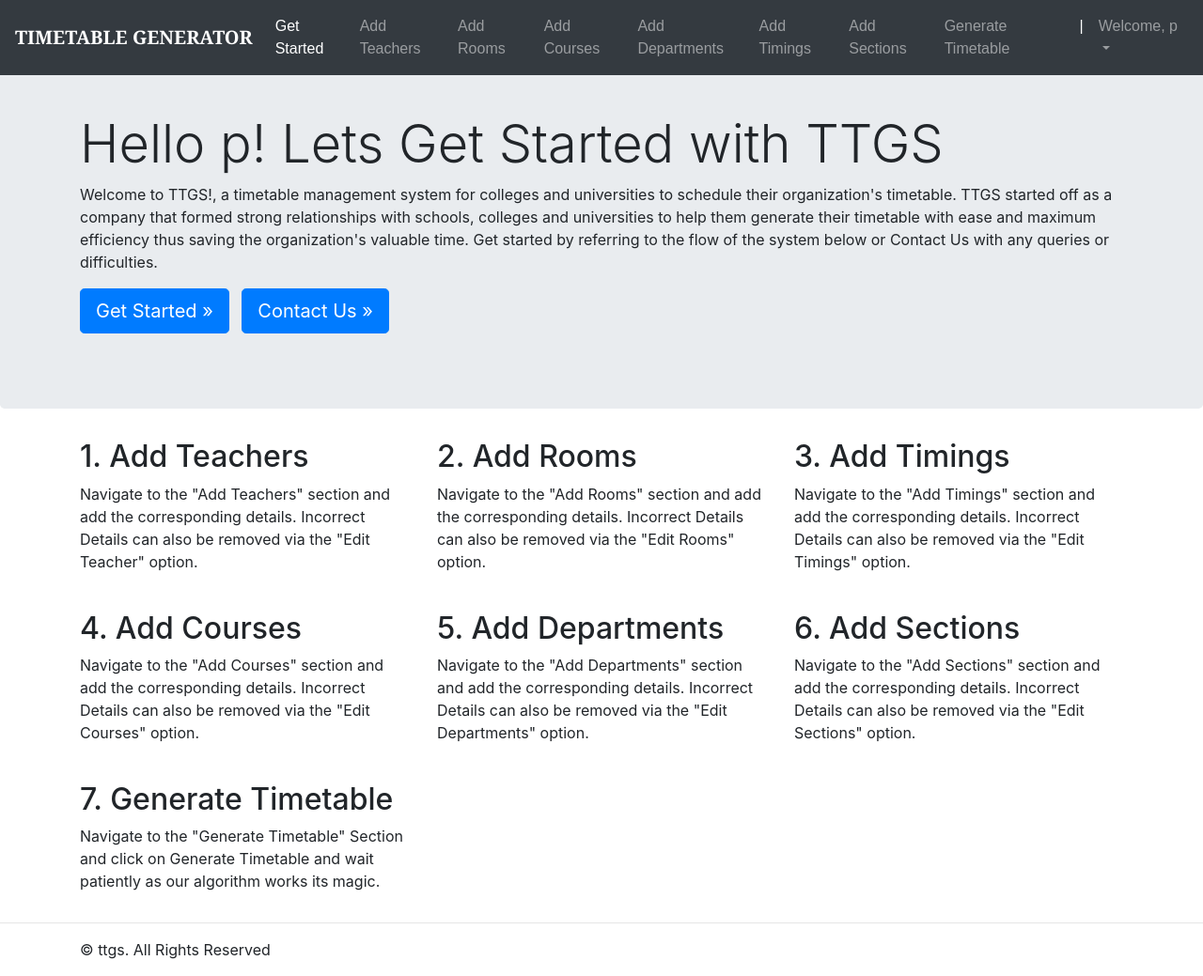
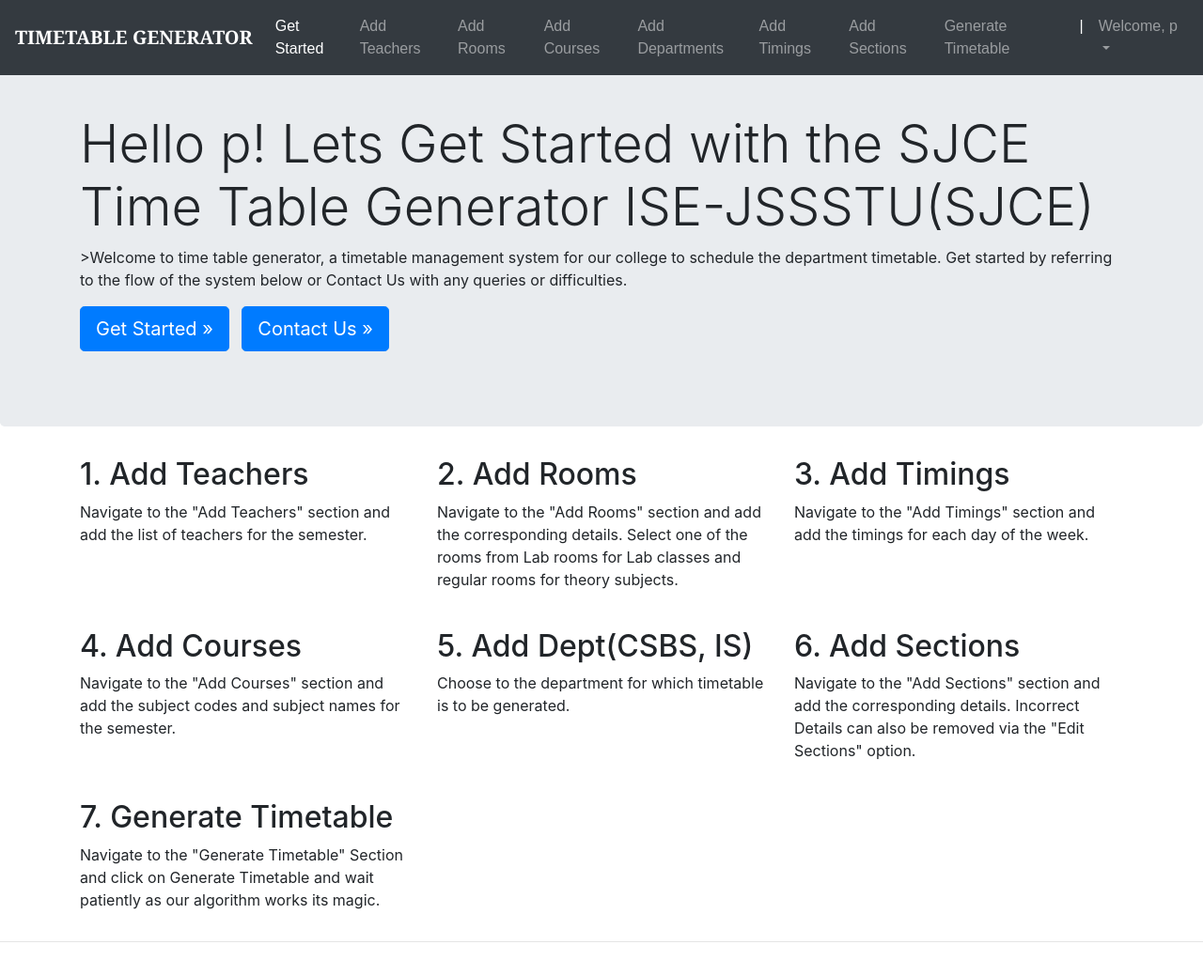
Before and after one commit to BhuvanKoduru/DBMS-Project, a Django app: page /admin_dashboard in a window 1280 px wide. Shown: the whole page at 94% size. After the commit the page ends 1003 px from the top, so only its background shows below. Run offline with Django 3.2, Linux system fonts and the light colour scheme; a user stored in the database is signed in; some libraries are stand-ins or nearby versions.

Commit message:
Update admindashboard.html

```diff
--- a/TTGS Code/projttgs/templates/admindashboard.html
+++ b/TTGS Code/projttgs/templates/admindashboard.html
@@ -83,9 +83,10 @@ nav {
 
   <div class="jumbotron">
     <div class="container">
-      <h1 class="display-4">Hello {{ user.first_name }}! Lets Get Started with TTGS</h1>
-      <p>Welcome to TTGS!, a timetable management system for colleges and universities to schedule their organization's timetable. TTGS started off as a company that formed strong relationships with schools, colleges and universities to help them generate their timetable with
-         ease and maximum efficiency thus saving the organization's valuable time. Get started by referring to the flow of the system below or Contact Us with any queries or difficulties.
+      <h1 class="display-4">Hello {{ user.first_name }}! Lets Get Started with the SJCE Time Table Generator ISE-JSSSTU(SJCE)</h1>
+      <p>
+        >Welcome to time table generator, a timetable management system for our college to schedule the department timetable.
+        Get started by referring to the flow of the system below or Contact Us with any queries or difficulties.
       </p>
       <p><a class="btn btn-primary btn-lg" href="{% url 'addInstructors' %}" role="button">Get Started &raquo;</a>&nbsp;&nbsp;&nbsp;<a class="btn btn-primary btn-lg" href="{% url 'contact' %}" role="button">Contact Us &raquo;</a></p>
     </div>
@@ -96,31 +97,29 @@ nav {
     <div class="row">
       <div class="col-md-4">
         <h2>1. Add Teachers</h2>
-        <p>Navigate to the "Add Teachers" section and add the corresponding details. Incorrect Details can also be removed via the "Edit Teacher" option.</p>
+        <p>Navigate to the "Add Teachers" section and add the list of teachers for the semester.</p>
 
       </div>
       <div class="col-md-4">
         <h2>2. Add Rooms</h2>
-        <p>Navigate to the "Add Rooms" section and add the corresponding details. Incorrect Details can also be removed via the "Edit Rooms" option.</p>
-
+        <p>Navigate to the "Add Rooms" section and add the corresponding details. Select one of the rooms from Lab rooms for Lab classes and regular rooms for theory subjects.</p>
       </div>
       <div class="col-md-4">
         <h2>3. Add Timings</h2>
-        <p>Navigate to the "Add Timings" section and add the corresponding details. Incorrect Details can also be removed via the "Edit Timings" option.</p>
-
+        <p>Navigate to the "Add Timings" section and add the timings for each day of the week.</p>
       </div>
     </div>
     <br>
     <div class="row">
       <div class="col-md-4">
         <h2>4. Add Courses</h2>
-        <p>Navigate to the "Add Courses" section and add the corresponding details. Incorrect Details can also be removed via the "Edit Courses" option.</p>
+        <p>Navigate to the "Add Courses" section and add the subject codes and subject names for the semester.</p>
+
 
       </div>
       <div class="col-md-4">
-        <h2>5. Add Departments</h2>
-        <p>Navigate to the "Add Departments" section and add the corresponding details. Incorrect Details can also be removed via the "Edit Departments" option.</p>
-
+        <h2>5. Add Dept(CSBS, IS)</h2>
+        <p>Choose to the department for which timetable is to be generated.</p>
       </div>
       <div class="col-md-4">
         <h2>6. Add Sections</h2>
@@ -146,9 +145,7 @@ nav {
 
 </main>
 
-<footer class="container">
-  <p>&copy; ttgs. All Rights Reserved</p>
-</footer>
+
 <script src="https://code.jquery.com/jquery-3.5.1.slim.min.js" integrity="sha384-DfXdz2htPH0lsSSs5nCTpuj/zy4C+OGpamoFVy38MVBnE+IbbVYUew+OrCXaRkfj" crossorigin="anonymous"></script>
       <script>window.jQuery || document.write('<script src="../assets/js/vendor/jquery.slim.min.js"><\/script>')</script><script src="../assets/dist/js/bootstrap.bundle.js"></script>
 
```
